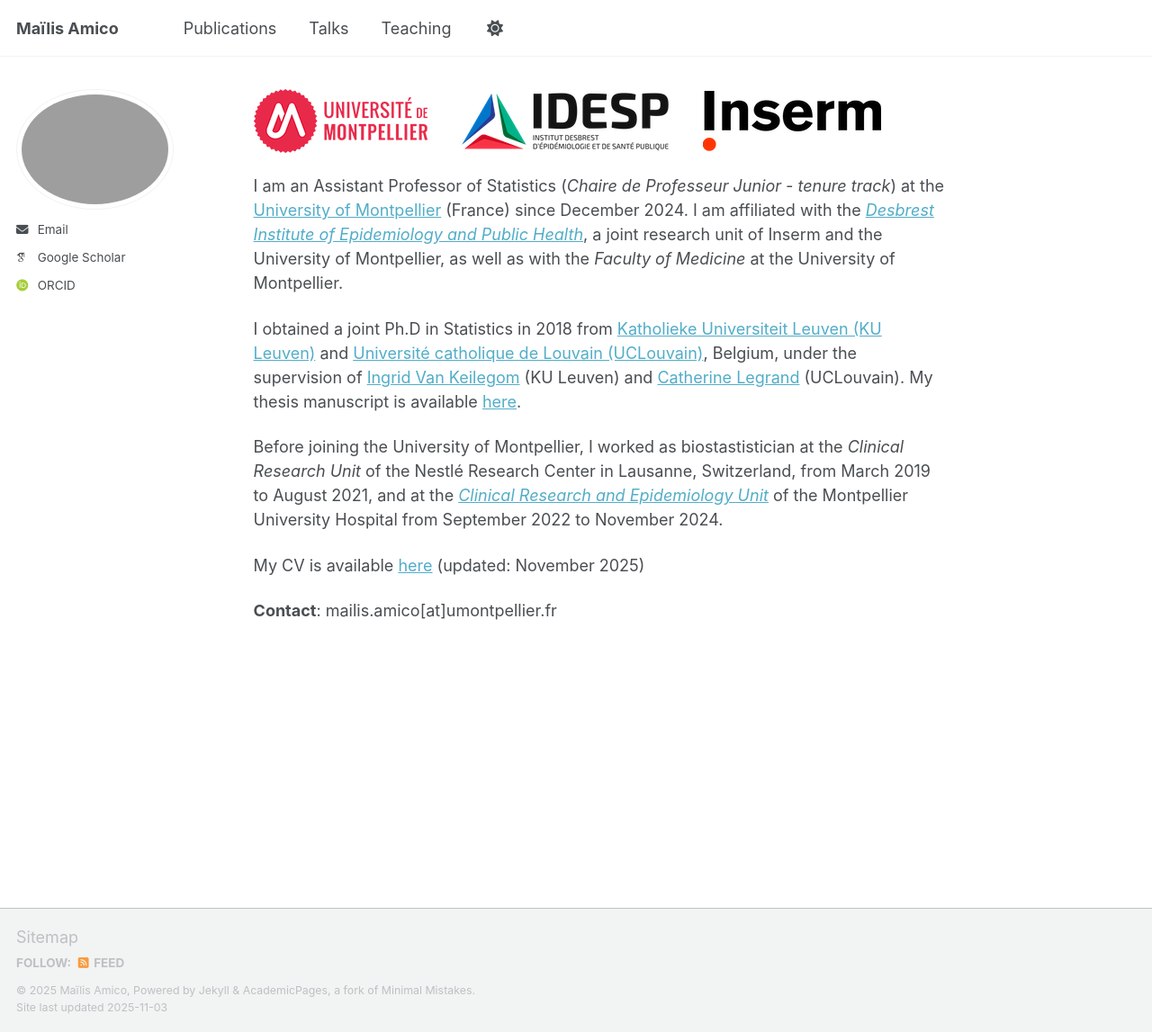
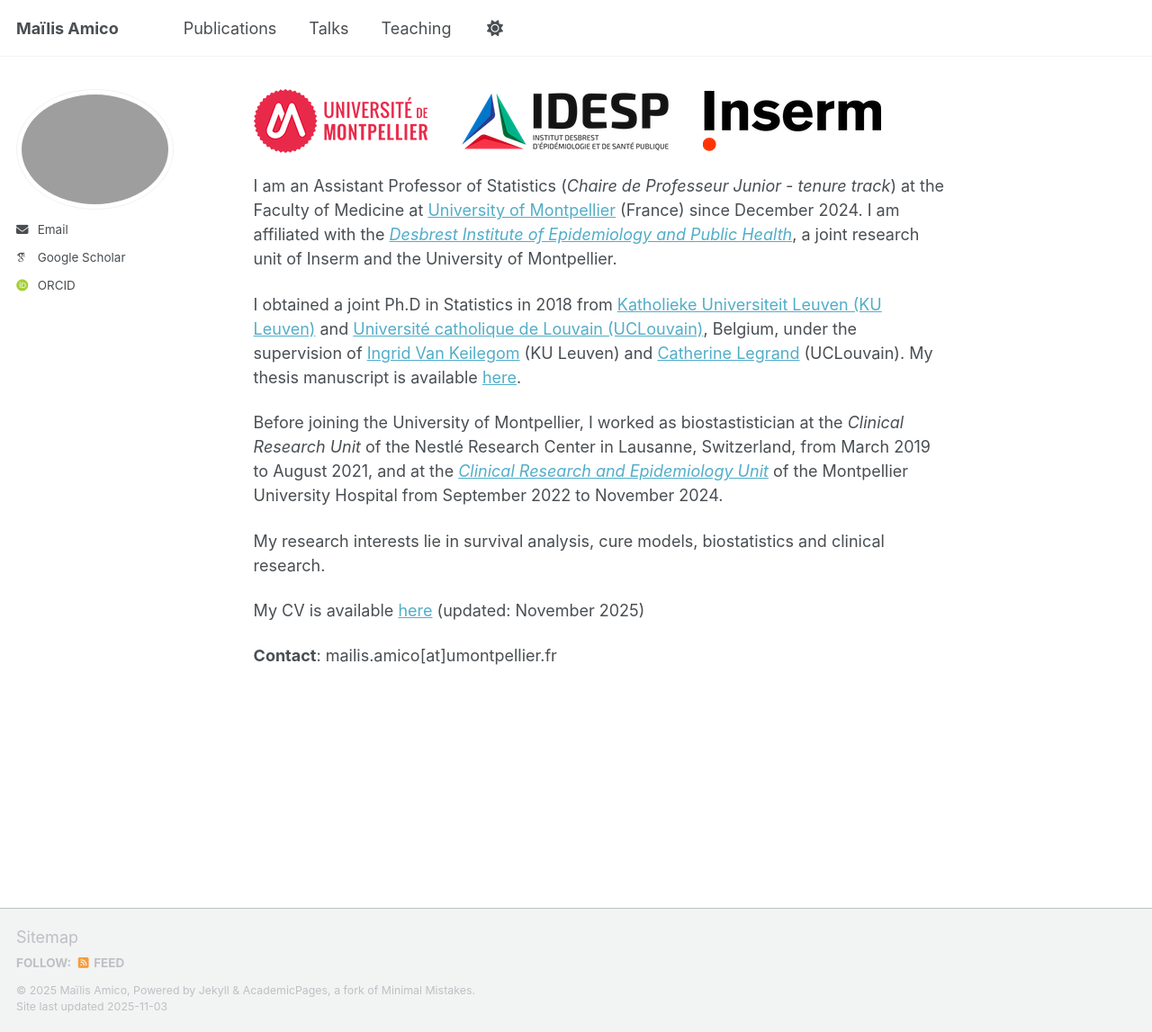
Before and after one commit to maamico/maamico.github.io, a Jekyll site: the page built from _pages/about.md, in a window 1280 px wide and 1147 px high. Shown: the whole window at 90% size. Built offline with Jekyll 4.4.1, drawn with Linux system fonts in a browser that asks for light colours; some web fonts are replaced; a script that is not in the unit is left out.

Commit message:
Update about.md

```diff
--- a/_pages/about.md
+++ b/_pages/about.md
@@ -9,12 +9,14 @@ redirect_from:
 ![IDESP](https://maamico.github.io/files/Logo-IDESP.png) &nbsp; &nbsp; &nbsp;
 ![Inserm](https://maamico.github.io/files/InsermSeul_Rvb__noir.png)
 
-I am an Assistant Professor of Statistics (*Chaire de Professeur Junior - tenure track*) at the [University of Montpellier](https://www.umontpellier.fr/en/) (France) since December 2024. I am affiliated with the *[Desbrest Institute of Epidemiology and Public Health](https://idesp.umontpellier.fr/en/accueil-english/)*, a joint research unit of Inserm and the University of Montpellier, as well as with the *Faculty of Medicine* at the University of Montpellier.
+I am an Assistant Professor of Statistics (*Chaire de Professeur Junior - tenure track*) at the Faculty of Medicine at [University of Montpellier](https://www.umontpellier.fr/en/) (France) since December 2024. I am affiliated with the *[Desbrest Institute of Epidemiology and Public Health](https://idesp.umontpellier.fr/en/accueil-english/)*, a joint research unit of Inserm and the University of Montpellier.
 
 I obtained a joint Ph.D in Statistics in 2018 from [Katholieke Universiteit Leuven (KU Leuven)](https://feb.kuleuven.be/research/decision-sciences-and-information-management/orstat/orstat) and [Université catholique de Louvain (UCLouvain)](https://www.uclouvain.be/en/research-institutes/lidam/isba), Belgium, under the supervision of [Ingrid Van Keilegom](https://www.kuleuven.be/wieiswie/en/person/00062045) (KU Leuven) and [Catherine Legrand](https://perso.uclouvain.be/catherine.legrand/) (UCLouvain). My thesis manuscript is available [here](https://dial.uclouvain.be/pr/boreal/fr/object/boreal%3A208410/datastream/PDF_01/view).
 
 Before joining the University of Montpellier, I worked as biostastistician at the *Clinical Research Unit* of the Nestlé Research Center in Lausanne, Switzerland, from March 2019 to August 2021, and at the *[Clinical Research and Epidemiology Unit](https://www.chu-montpellier.fr/fr/recherche-et-innovation/notre-organisation/structures-support/unite-de-recherche-clinique-et-epidemiologie-urce)* of the Montpellier University Hospital from September 2022 to November 2024.
 
+My research interests lie in survival analysis, cure models, biostatistics and clinical research.
+
 My CV is available [here](/files/cv.pdf) (updated: November 2025)
 
 **Contact**: mailis.amico[at]umontpellier.fr
```
